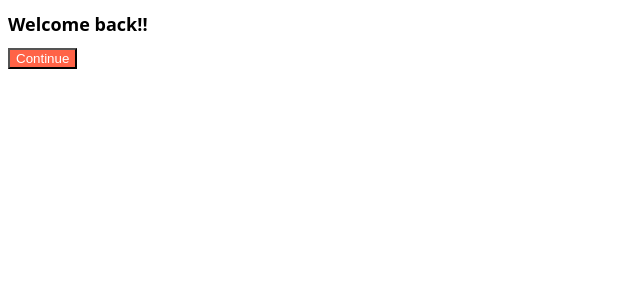
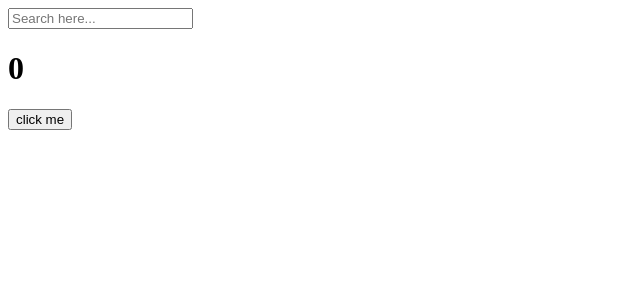
Before and after one commit to hy0ni/react-movie, a React (Create React App) app: page / in a window 1280 px wide. Shown: the top 300 px of the page, without its empty margins (0-640 px from the left). Built offline with nearby package versions, Linux system fonts and the light colour scheme.

Commit message:
[React] useEffect 코드 실행 타이밍 결정하기

```diff
--- a/public/index.html
+++ b/public/index.html
@@ -1,20 +1,18 @@
 <!DOCTYPE html>
 <html lang="en">
+
 <head>
   <meta charset="utf-8" />
   <link rel="icon" href="%PUBLIC_URL%/favicon.ico" />
   <meta name="viewport" content="width=device-width, initial-scale=1" />
   <meta name="theme-color" content="#000000" />
-    <meta
-      name="description"
-      content="Web site created using create-react-app"
-    />
-    <link rel="apple-touch-icon" href="%PUBLIC_URL%/logo192.png" />
+  <meta name="description" content="Web site created using create-react-app" />
+  <!-- <link rel="apple-touch-icon" href="%PUBLIC_URL%/logo192.png" /> -->
   <!--
       manifest.json provides metadata used when your web app is installed on a
       user's mobile device or desktop. See https://developers.google.com/web/fundamentals/web-app-manifest/
     -->
-    <link rel="manifest" href="%PUBLIC_URL%/manifest.json" />
+  <!-- <link rel="manifest" href="%PUBLIC_URL%/manifest.json" /> -->
   <!--
       Notice the use of %PUBLIC_URL% in the tags above.
       It will be replaced with the URL of the `public` folder during the build.
@@ -26,6 +24,7 @@
     -->
   <title>React App</title>
 </head>
+
 <body>
   <noscript>You need to enable JavaScript to run this app.</noscript>
   <div id="root"></div>
@@ -40,4 +39,5 @@
       To create a production bundle, use `npm run build` or `yarn build`.
     -->
 </body>
+
 </html>
--- a/src/App.js
+++ b/src/App.js
@@ -1,11 +1,33 @@
-import Button from "./Button";
-import styles from "./App.module.css";
+import { useState, useEffect } from "react";
+// import Button from "./Button";
+
 
 function App() {
+  const [counter, setValue] = useState(0);
+  const [keyword, setKeyword] = useState("");
+  const onClick = () => { setValue((prev) => prev + 1) };
+  const onChange = (event) => setKeyword(event.target.value);
+  useEffect(() => {
+    console.log('I run only once. (나는 한번만 실행돼요.)');
+  }, []);
+  useEffect(() => {
+    console.log("I run when 'keyword' changes. (나는 키워드가 변화할 때 실행돼요.)");
+  }, [keyword]);
+  useEffect(() => {
+    console.log("I run when 'counter' changes. (나는 카운터가 변화할 때 실행돼요.)");
+  }, [counter]);
+  useEffect(() => {
+    console.log("I run when keyword & counter changes. (나는 키워드와 카운터가 변화할 때 실행돼요.)");
+  }, [keyword, counter]);
+
   return (
     <div>
-      <h1 className={styles.title}>Welcome back!!</h1>
-      <Button text={"Continue"} />
+      <input value={keyword}
+        onChange={onChange}
+        type="text"
+        placeholder="Search here..." />
+      <h1>{counter}</h1>
+      <button onClick={onClick}>click me</button>
     </div>
   );
 }
```
Lines whose indentation alone changed are shown as unchanged.
